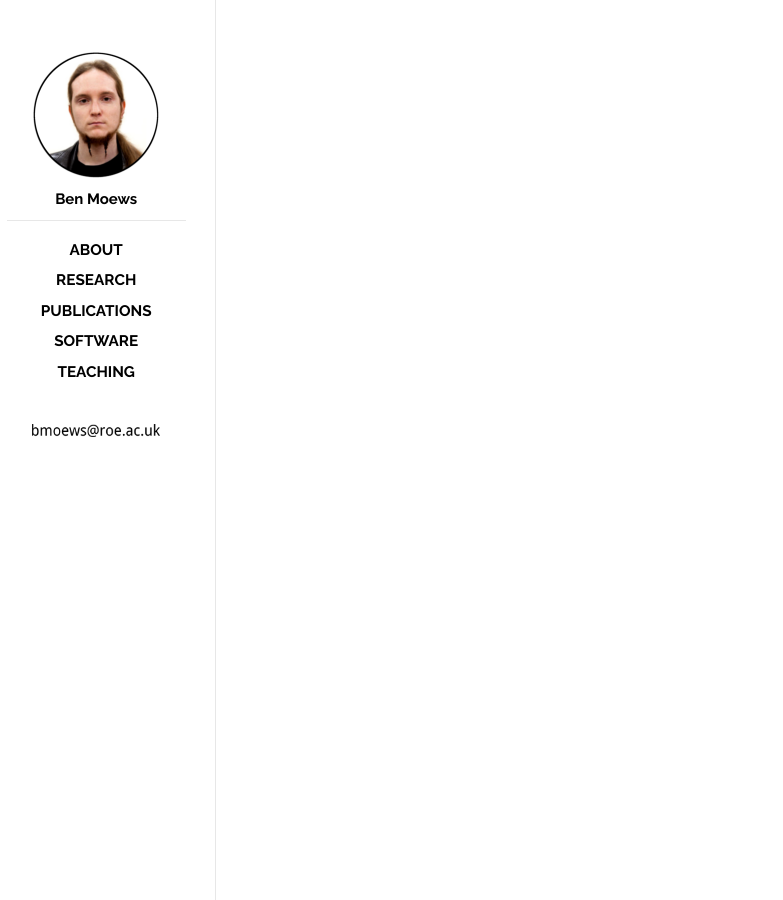
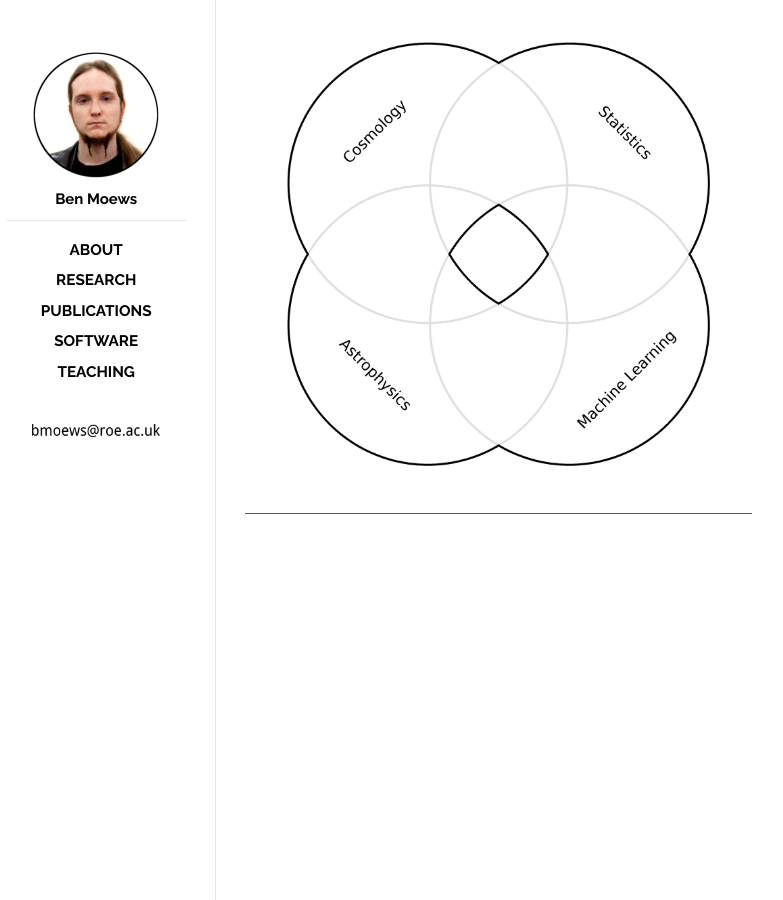
Before and after one commit to moews/moews.github.io, a Jekyll site: the page built from _posts/2017-03-28-home.md, in a window 1280 px wide. Shown: the whole page, without its empty margins (143-926 px from the left). Built offline with Jekyll 4.4.1, drawn with Linux system fonts in a browser that asks for light colours.

Commit message:
Update 2017-03-28-home.md

```diff
--- a/_posts/2017-03-28-home.md
+++ b/_posts/2017-03-28-home.md
@@ -10,13 +10,15 @@ categories: home
 
 <style type="text/css">
 a.swap {
-background-image:url(image1.jpg);
+background-image:url(/images/home_graphic.png);
 }
 
 a.swap:hover {
-background-image:url(image2.jpg);
+background-image:url(/images/home_graphic.png);
 }
 </style>
+
+<a href="about" class="swap"><img src="/images/home_graphic.png" width="70%"></a>
 
 <!--<head>
 <meta charset="UTF-8">
```
